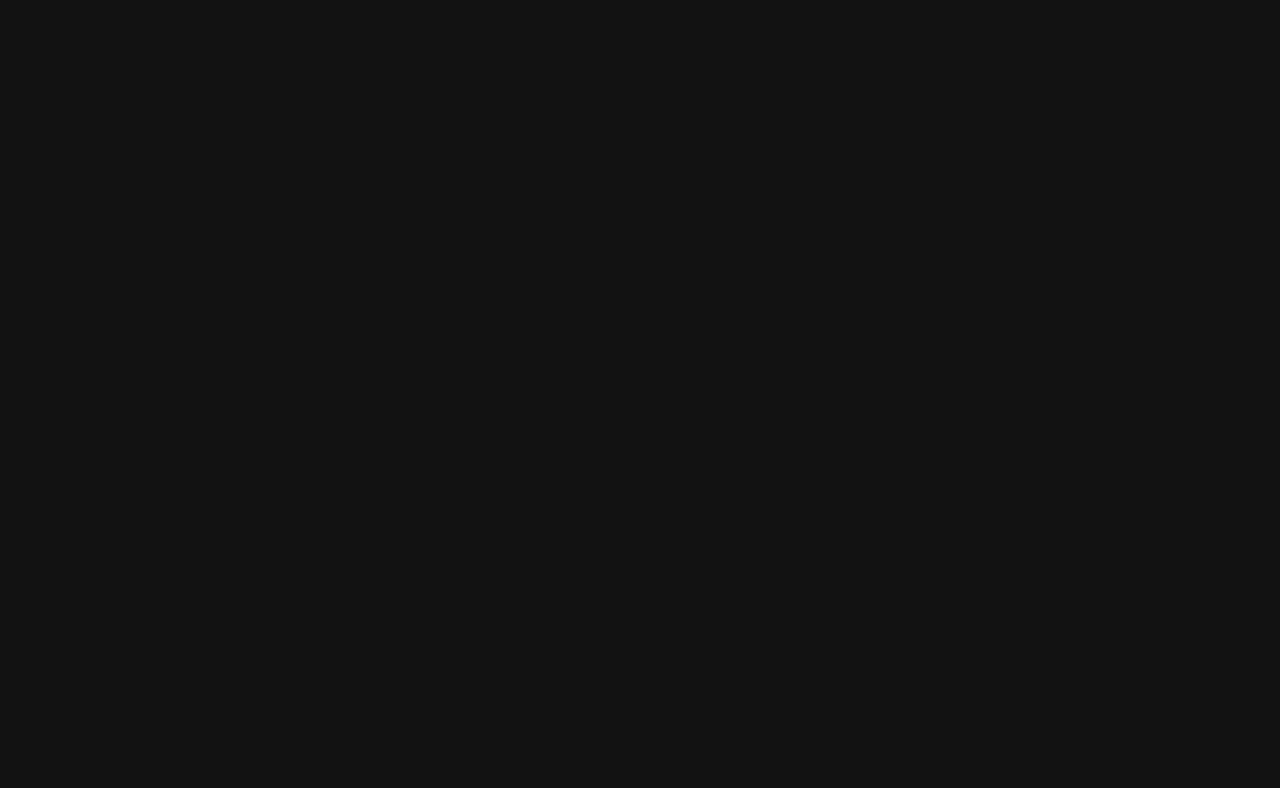
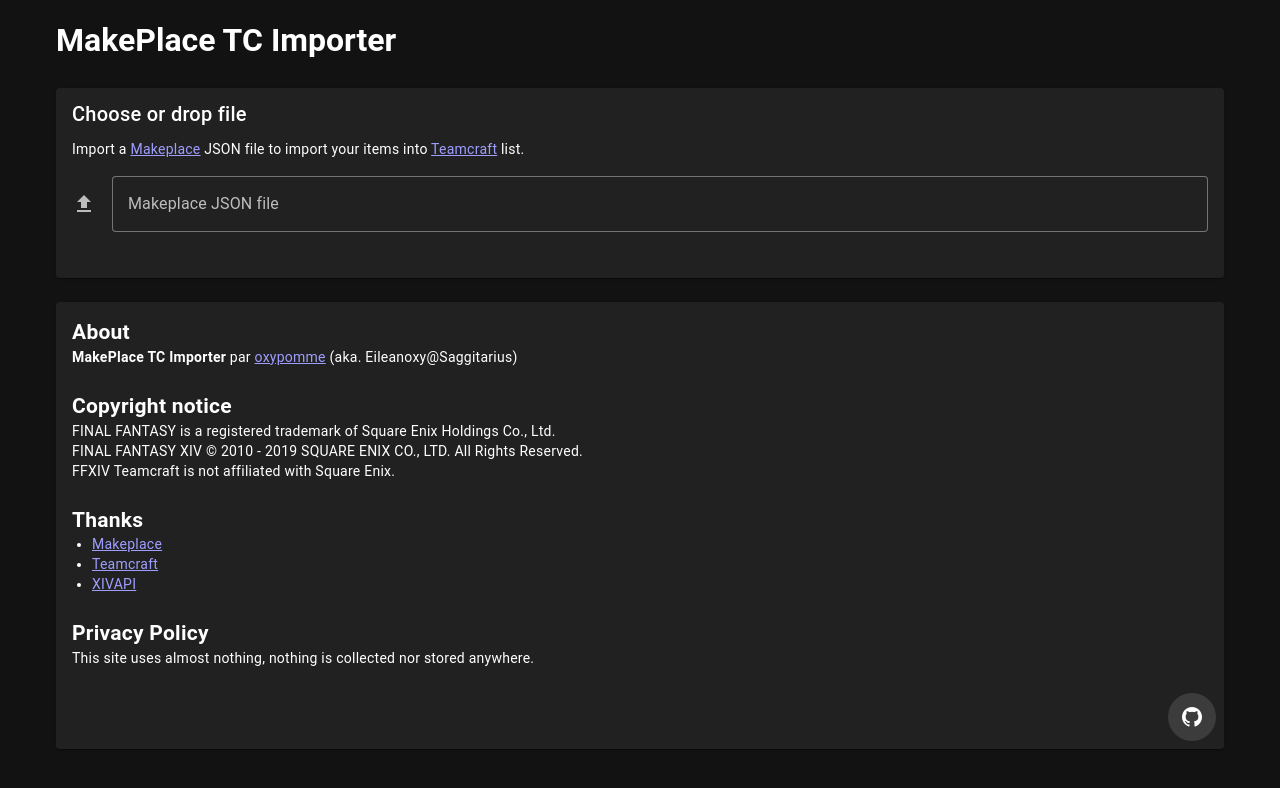
Before and after one commit to oxypomme/makeplace-tc-importer, a Nuxt app: page / in a window 1280 px wide. Shown: the top 788 px of the page. Built offline with nearby package versions, Linux system fonts and the light colour scheme.

Commit message:
feat(frontend): :sparkles: added main page

```diff
--- /dev/null
+++ b/components/Items/List.vue
@@ -0,0 +1,29 @@
+<template>
+  <v-data-table
+    :items="items"
+    :headers="headers"
+  >
+    <template #[`item.item.name`]="{ value, item: { item } }">
+      <nuxt-link
+        :href="`https://ffxivteamcraft.com/db/en/item/${item.id}`"
+        target="_blank"
+        rel="noopener noreferrer"
+      >
+        {{ value }}
+      </nuxt-link>
+    </template>
+  </v-data-table>
+</template>
+
+<script setup lang="ts">
+import type { ParsedList } from '~/server/lib/makeplace';
+
+defineProps<{
+  items: ParsedList
+}>();
+
+const headers = computed(() => [
+  { title: 'Item', value: 'item.name' },
+  { title: 'Quantity', value: 'qte' },
+]);
+</script>
--- /dev/null
+++ b/pages/index.vue
@@ -0,0 +1,186 @@
+<template>
+  <v-container>
+    <v-row>
+      <v-col>
+        <h1>MakePlace TC Importer</h1>
+      </v-col>
+    </v-row>
+
+    <v-row>
+      <v-col>
+        <v-card title="Choose or drop file">
+          <template #text>
+            <p>
+              Import a <a href="https://makeplace.app" target="_blank" rel="noopener noreferrer">Makeplace</a> JSON file to import
+              your items into <a href="https://ffxivteamcraft.com" target="_blank" rel="noopener noreferrer">Teamcraft</a> list.
+            </p>
+
+            <div class="mt-4 mb-2">
+              <v-file-input
+                v-model="files"
+                :loading="loading"
+                :error="!!error"
+                :error-messages="error?.message"
+                label="Makeplace JSON file"
+                prepend-icon="mdi-upload"
+                variant="outlined"
+                accept=".json"
+                show-size
+                @update:model-value="onFileUpload($event)"
+                @click:clear="reset()"
+              />
+            </div>
+
+            <v-alert v-if="result" type="success" variant="tonal" closable @click:close="files = [] && reset()">
+              <div>
+                Everything went fine ! You can now import your items into Teamcraft !
+              </div>
+              <div class="mt-2">
+                <v-btn
+                  :href="result.link"
+                  text="Import into Teamcraft"
+                  append-icon="mdi-arrow-right"
+                  color="success"
+                />
+              </div>
+            </v-alert>
+          </template>
+        </v-card>
+      </v-col>
+    </v-row>
+
+    <v-row v-if="result">
+      <v-col>
+        <v-card title="Meubles">
+          <template #text>
+            <ItemsList :items="result.items" />
+          </template>
+        </v-card>
+      </v-col>
+      <v-col>
+        <v-card title="Dyes">
+          <template #text>
+            <ItemsList :items="result.dyes" />
+          </template>
+        </v-card>
+      </v-col>
+    </v-row>
+
+    <v-row>
+      <v-col>
+        <v-card>
+          <template #text>
+            <div>
+              <h2>About</h2>
+              <p>
+                <b>MakePlace TC Importer</b> par <a href="https://github.com/oxypomme" target="_blank" rel="noopener noreferrer">oxypomme</a> (aka. Eileanoxy@Saggitarius)
+              </p>
+            </div>
+
+            <div class="mt-6">
+              <h2>Copyright notice</h2>
+              <p>
+                FINAL FANTASY is a registered trademark of Square Enix Holdings Co., Ltd.<br />
+                FINAL FANTASY XIV © 2010 - 2019 SQUARE ENIX CO., LTD. All Rights Reserved.<br />
+                FFXIV Teamcraft is not affiliated with Square Enix.
+              </p>
+            </div>
+
+            <div class="mt-6">
+              <h2>Thanks</h2>
+              <ul class="ml-5">
+                <li><a href="https://makeplace.app" target="_blank" rel="noopener noreferrer">Makeplace</a></li>
+                <li><a href="https://ffxivteamcraft.com" target="_blank" rel="noopener noreferrer">Teamcraft</a></li>
+                <li><a href="https://xivapi.com" target="_blank" rel="noopener noreferrer">XIVAPI</a></li>
+              </ul>
+            </div>
+
+            <div class="mt-6">
+              <h2>Privacy Policy</h2>
+              <p>
+                This site uses almost nothing, nothing is collected nor stored anywhere.
+              </p>
+            </div>
+          </template>
+
+          <template #actions>
+            <v-spacer />
+
+            <v-btn
+              v-tooltip="'View on GitHub'"
+              icon="mdi-github"
+              variant="tonal"
+              href="https://github.com/oxypomme/makeplace-tc-importer"
+              target="_blank"
+              rel="noopener noreferrer"
+            />
+          </template>
+        </v-card>
+      </v-col>
+    </v-row>
+  </v-container>
+</template>
+
+<script setup lang="ts">
+import type { ParsedList } from '~/server/lib/makeplace';
+
+useHead({
+  title: 'MakePlace TC Importer',
+});
+
+type UploadResult = {
+  items: ParsedList;
+  dyes: ParsedList;
+  link: string;
+};
+
+const files = ref<File[]>([]);
+const loading = ref(false);
+const error = ref<Error | null>(null);
+const result = ref<UploadResult | null>(null);
+
+function reset() {
+  error.value = null;
+  result.value = null;
+}
+
+function readJSONFile(file: File) {
+  return new Promise<any>((resolve, reject) => {
+    const reader = new FileReader();
+    reader.onload = () => {
+      try {
+        const json = JSON.parse(reader.result as string);
+        resolve(json);
+      } catch (e) {
+        reject(e);
+      }
+    };
+    reader.onerror = reject;
+    reader.readAsText(file);
+  });
+}
+
+async function onFileUpload(f: File | File[]) {
+  const file = Array.isArray(f) ? f[0] : f;
+  if (!file) {
+    return;
+  }
+
+  reset();
+  loading.value = true;
+
+  try {
+    const schema = await readJSONFile(file);
+
+    result.value = await $fetch('/api/makeplace/teamcraft', {
+      method: 'POST',
+      body: schema,
+    });
+  } catch (e) {
+    const err = e instanceof Error ? e : new Error(`${e}`);
+    error.value = err;
+  }
+
+  loading.value = false;
+}
+</script>
```
